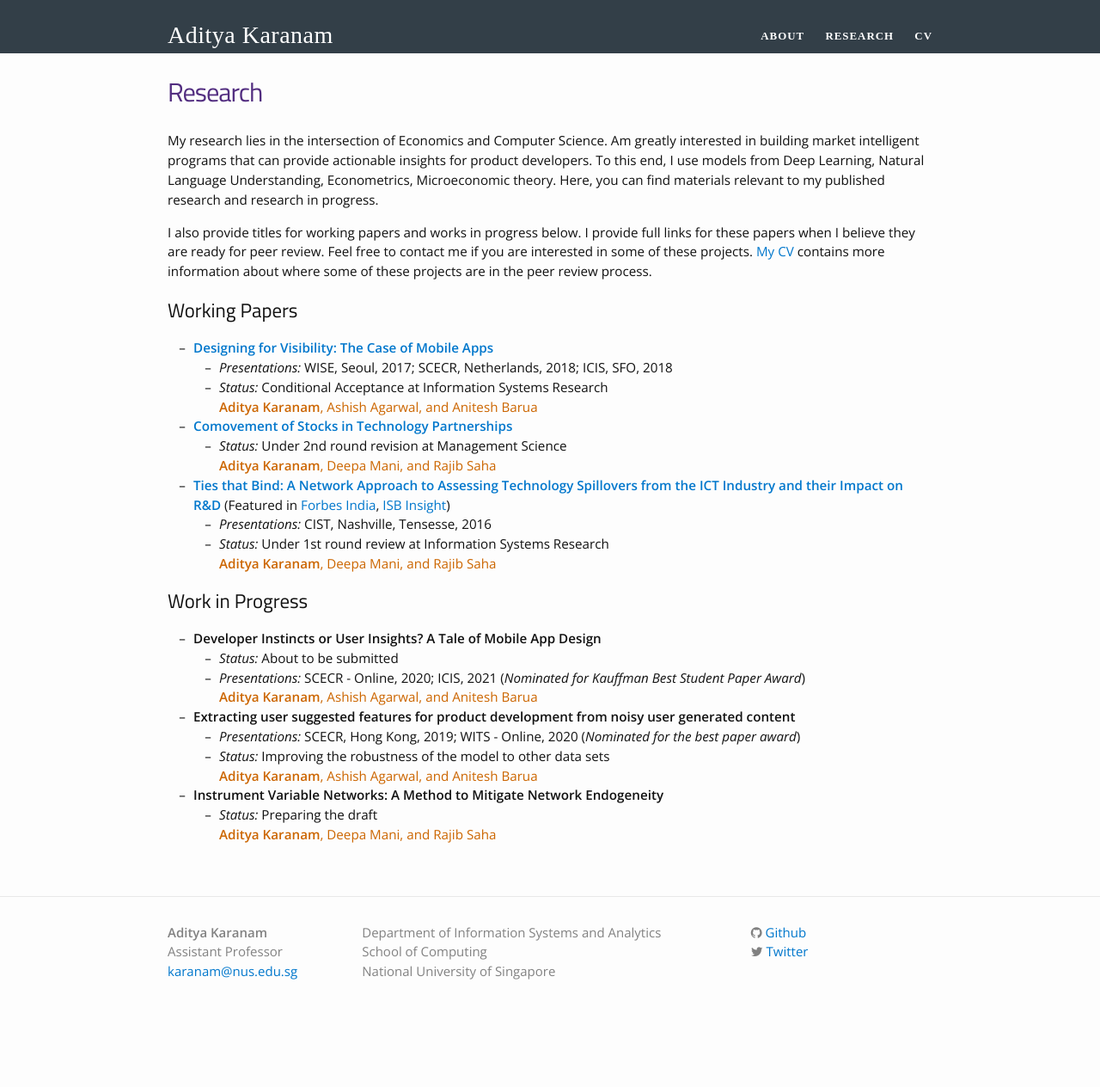
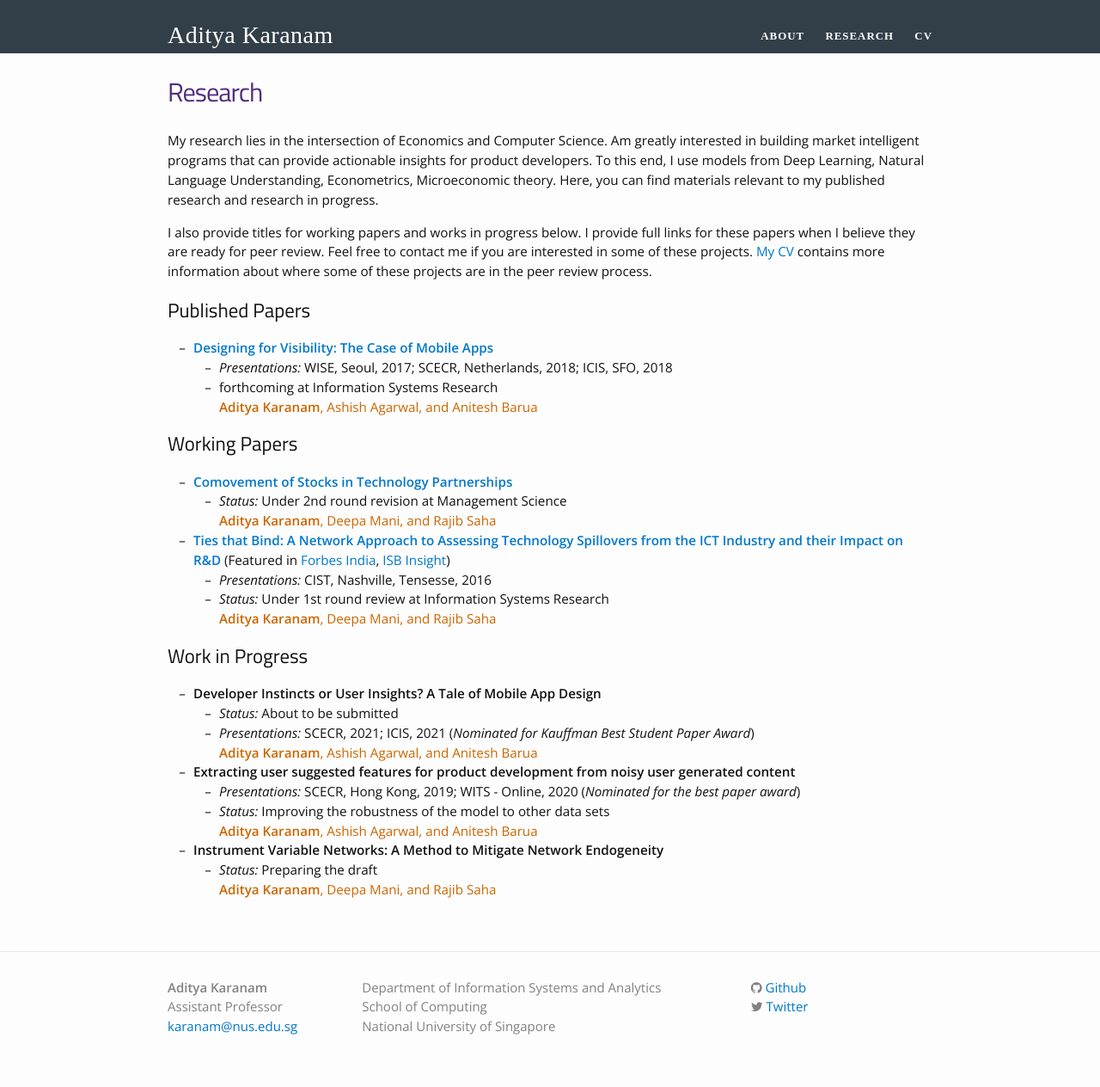
Before and after one commit to askaranam/askaranam.github.io, a Jekyll site: the page built from research.md, in a window 1280 px wide. Shown: the whole page at 86% size. Built offline with Jekyll 4.4.1, drawn with Linux system fonts in a browser that asks for light colours; nearby versions of some CDN libraries; some web fonts are replaced; before the commit the page ends 1200 px from its top, so only the background shows below that.

Commit message:
Update research.md

```diff
--- a/research.md
+++ b/research.md
@@ -14,12 +14,13 @@ I also provide titles for working papers and works in progress below. I provide
 
 <hr style="clear:both;visibility: hidden;" />
 
+## Published Papers
+* **[Designing for Visibility: The Case of Mobile Apps](https://pubsonline.informs.org/doi/abs/10.1287/isre.2022.1151)**
+    * *Presentations:*  WISE, Seoul, 2017; SCECR, Netherlands, 2018; ICIS, SFO, 2018
+    * forthcoming at Information Systems Research <br/>
+    <span style="color: rgb(204,102,0)"><b>Aditya Karanam</b>, Ashish Agarwal, and Anitesh Barua</span> <br/>
+
 ## Working Papers
-
-* **[Designing for Visibility: The Case of Mobile Apps](https://papers.ssrn.com/sol3/papers.cfm?abstract_id=3635854)**
-    * *Presentations:*  WISE, Seoul, 2017; SCECR, Netherlands, 2018; ICIS, SFO, 2018
-    * *Status:* Conditional Acceptance at Information Systems Research <br/>
-    <span style="color: rgb(204,102,0)"><b>Aditya Karanam</b>, Ashish Agarwal, and Anitesh Barua</span> <br/>
 
 * **[Comovement of Stocks in Technology Partnerships](https://papers.ssrn.com/sol3/papers.cfm?abstract_id=3534561)**
     * *Status:* Under 2nd round revision at Management Science <br/>
@@ -35,7 +36,7 @@ I also provide titles for working papers and works in progress below. I provide
 
 * **Developer Instincts or User Insights? A Tale of Mobile App Design**
     * *Status:* About to be submitted <br/>
-    * *Presentations:*  SCECR - Online, 2020; ICIS, 2021 (*Nominated for Kauffman Best Student Paper Award*) <br/>
+    * *Presentations:*  SCECR, 2021; ICIS, 2021 (*Nominated for Kauffman Best Student Paper Award*) <br/>
     <span style="color: rgb(204,102,0)"><b>Aditya Karanam</b>, Ashish Agarwal, and Anitesh Barua</span>
 
 * **Extracting user suggested features for product development from noisy user generated content**
```
